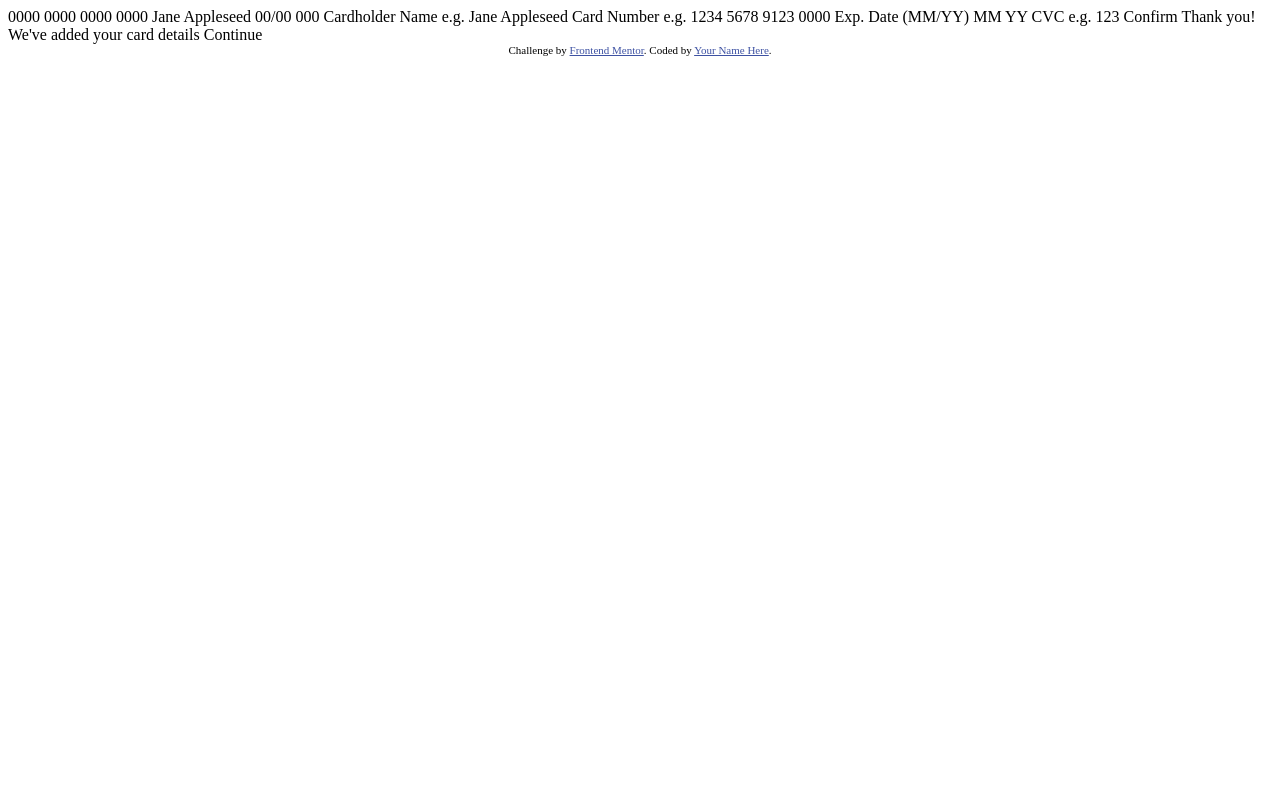
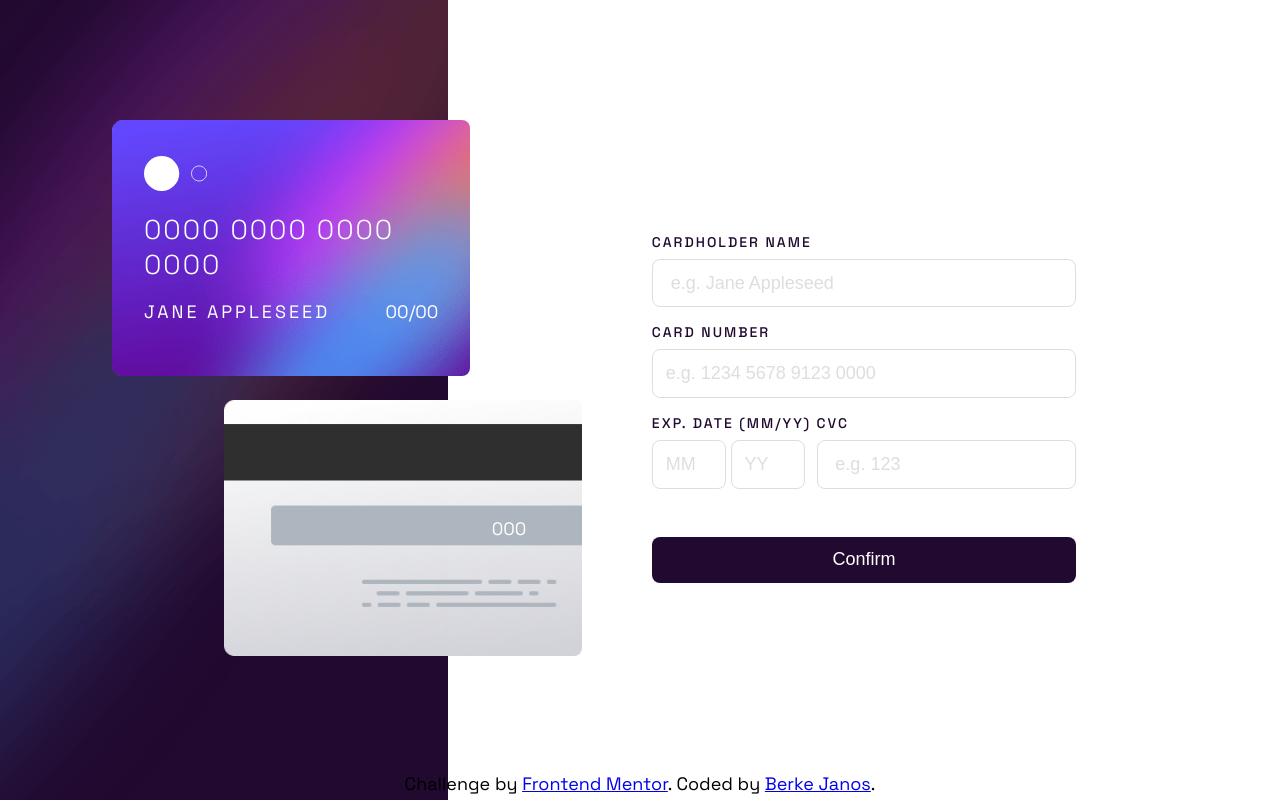
Before and after one commit to BerkeJani/interactive-card-details-form-main, a plain HTML site: page index.html in a window 1280 px wide. Drawn offline with Linux system fonts and the light colour scheme.

Commit message:
Success message displayed, all tasks done

```diff
--- a/index.html
+++ b/index.html
@@ -1,51 +1,117 @@
 <!DOCTYPE html>
 <html lang="en">
+
 <head>
   <meta charset="UTF-8">
-  <meta name="viewport" content="width=device-width, initial-scale=1.0"> <!-- displays site properly based on user's device -->
+  <meta name="viewport" content="width=device-width, initial-scale=1.0">
+  <!-- displays site properly based on user's device -->
 
   <link rel="icon" type="image/png" sizes="32x32" href="./images/favicon-32x32.png">
+  <link rel="stylesheet" href="./styles.css">
+  <script src="./logic.js" defer></script>
 
   <title>Frontend Mentor | Interactive card details form</title>
 
-  <!-- Feel free to remove these styles or customise in your own stylesheet 👍 -->
-  <style>
-    .attribution { font-size: 11px; text-align: center; }
-    .attribution a { color: hsl(228, 45%, 44%); }
-  </style>
 </head>
+
 <body>
+  <main class="main-content">
+    <div class="left-column">
+      <div class="card-pictures-wrapper">
+        <div class="card-front">
+          <div class="card-logo">
+            <img src="./images/card-logo.svg" alt="card-logo">
+          </div>
+          <h3 id="card-number">
+            0000 0000 0000 0000
+          </h3>
+          <div class="name-exp-wrapper">
+            <p id="name-on-card">
+              Jane Appleseed
+            </p>
+            <p id="date-of-expire">
+              <span id="exp-month">00</span>/<span id="exp-year">00</span>
+            </p>
+          </div>
 
-  0000 0000 0000 0000
-  Jane Appleseed
-  00/00
+        </div>
+        <div class="card-back">
+          <p id="cvc-code">
+            000
+          </p>
+        </div>
+      </div>
+    </div>
 
-  000
+    <div class="right-column">
+      <div id="card-form" class="card-form-wrapper">
+        <form id="card-form" class="card-form" autocomplete="on" name="card-form">
+          <label for="cardholder-name-input" class="form-label">
+            Cardholder Name
+          </label>
 
-  Cardholder Name
-  e.g. Jane Appleseed
+          <input type="text" onkeyup="updateData('name-on-card',this)" id="cardholder-name-input" class="form-input"
+            placeholder=" e.g. Jane Appleseed" required pattern="^[a-zA-Z\s]+$"
+            oninvalid="this.setCustomValidity('Please enter a valid name here')" oninput="this.setCustomValidity('')">
 
-  Card Number
-  e.g. 1234 5678 9123 0000
+          <label for="card-number-input" class="form-label">
+            Card Number
+          </label>
 
-  Exp. Date (MM/YY)
-  MM
-  YY
+          <input type="text" onkeyup="updateData('card-number',this)" id="card-number-input" class="form-input"
+            placeholder="e.g. 1234 5678 9123 0000" required pattern="[0-9]{16}$"
+            oninvalid="this.setCustomValidity('Please enter a valid bankcard number here (16 digits)')"
+            oninput="this.setCustomValidity('')">
 
-  CVC
-  e.g. 123
+          <div class="exp-cvc-wrapper">
+            <div class="exp-wrapper">
+              <label for="expire-date-month" class="form-label">
+                Exp. Date (MM/YY)
+              </label>
 
-  Confirm
+              <input type="number" onchange="updateData('exp-month',this)" id="expire-date-month" class="form-input"
+                placeholder="MM" required min="1" max="12"
+                oninvalid="this.setCustomValidity('Please enter a month (1-12)')" oninput="this.setCustomValidity('')">
 
-  <!-- Completed state start -->
+              <input type="number" onchange="updateData('exp-year',this)" id="expire-date-year" class="form-input"
+                placeholder="YY" required min="24" max="50"
+                oninvalid="this.setCustomValidity('Please enter a valid year (last two digits)')"
+                oninput="this.setCustomValidity('')">
+            </div>
 
-  Thank you!
-  We've added your card details
-  Continue
+            <div class="cvc-wrapper">
+              <label for="cvc-input" class="form-label">
+                CVC
+              </label>
+
+              <input type="text" onkeyup="updateData('cvc-code',this)" id="cvc-input" class="form-input"
+                placeholder=" e.g. 123" pattern="[0-9]{3}$" required
+                oninvalid="this.setCustomValidity('Please enter a valid CVC code (3 digits)')"
+                oninput="this.setCustomValidity('')">
+            </div>
+          </div>
+          <input type="submit" class="form-button" value="Confirm"></button>
+        </form>
+      </div>
+      <div id="success-screen">
+        <img id="icon-complete" src="./images/icon-complete.svg" alt="icon-complete">
+        <h1 class="success-thank">
+          Thank you!
+        </h1>
+        <p class="success-message">
+          We've added your card details
+        </p>
+        <a href="https://www.linkedin.com/in/janos-berke5/">
+          <button class="form-button">Continue</button>
+        </a>
+      </div>
+    </div>
+  </main>
 
   <div class="attribution">
     Challenge by <a href="https://www.frontendmentor.io?ref=challenge" target="_blank">Frontend Mentor</a>.
-    Coded by <a href="#">Your Name Here</a>.
+    Coded by <a href="https://www.linkedin.com/in/janos-berke5/">Berke Janos</a>.
   </div>
 </body>
+
 </html>
--- /dev/null
+++ b/logic.js
@@ -0,0 +1,11 @@
+document.getElementById("card-form").addEventListener('submit',
+    function (e) {
+        e.preventDefault();
+        document.getElementById("card-form").style.display = 'none';
+        document.getElementById("success-screen").style.display = 'flex';
+    }
+)
+
+function updateData(fieldName, inputElement) {
+    document.getElementById(fieldName).innerHTML = inputElement.value;
+}
--- /dev/null
+++ b/styles.css
@@ -0,0 +1,262 @@
+@import url('https://fonts.googleapis.com/css2?family=Space+Grotesk:wght@300..700&display=swap');
+
+:root {
+    /* Colors */
+    --RedInputErrors: hsl(0, 100%, 66%);
+    --White: hsl(0, 0%, 100%);
+    --LightGrayishViolet: hsl(270, 3%, 87%);
+    --DarkGrayishViolet: hsl(279, 6%, 55%);
+    --VeryDarkViolet: hsl(278, 68%, 11%);
+}
+
+*,
+html {
+    box-sizing: border-box;
+}
+
+body {
+    font-size: 18px;
+    font-family: "Space Grotesk";
+    width: 100%;
+    margin: 0;
+    display: flex;
+    justify-content: center;
+}
+
+.main-content {
+    width: 100%;
+    height: 100vh;
+    display: flex;
+    flex-direction: row;
+    justify-content: center;
+    align-items: center;
+    background-color: var(--White);
+}
+
+.left-column {
+    width: 35%;
+    height: 100%;
+    background-image: url("./images/bg-main-desktop.png");
+    background-repeat: no-repeat;
+    position: relative;
+}
+
+.card-front,
+.card-back {
+    width: 80%;
+    height: 16rem;
+    background-size: 100% auto;
+    background-repeat: no-repeat;
+    background-size: cover;
+    display: flex;
+    flex-direction: column;
+    justify-content: center;
+    align-content: center;
+    position: absolute;
+    padding: 2rem;
+    border-radius: .5rem;
+    color: var(--White);
+}
+
+.card-front {
+    top: 15%;
+    left: 25%;
+    background-image: url("./images/bg-card-front.png");
+}
+
+.card-logo img {
+    height: 35px;
+    margin-bottom: .5rem;
+}
+
+#card-number {
+    font-size: 1.7rem;
+    font-weight: 300;
+    text-align: left;
+    letter-spacing: 2px;
+    margin-bottom: 0;
+    margin-top: .5rem;
+}
+
+.name-exp-wrapper {
+    display: flex;
+    justify-content: space-between;
+    align-items: center;
+}
+
+#name-on-card {
+    text-transform: uppercase;
+    letter-spacing: 3px;
+}
+
+.card-back {
+    top: 50%;
+    left: 50%;
+    background-image: url("./images/bg-card-back.png");
+}
+
+#cvc-code {
+    text-align: right;
+    margin-right: 1.5rem;
+}
+
+.right-column {
+    width: 65%;
+    height: 100%;
+    display: flex;
+    justify-content: center;
+    align-items: center;
+}
+
+.card-form-wrapper {
+    width: 85%;
+    display: flex;
+    justify-content: center;
+}
+
+.card-form {
+    width: 60%;
+    display: flex;
+    flex-direction: column;
+    justify-content: center;
+}
+
+.form-label {
+    display: block;
+    color: var(--VeryDarkViolet);
+    font-size: 14px;
+    text-transform: uppercase;
+    font-weight: 500;
+    margin-top: 1rem;
+    margin-bottom: .5rem;
+    letter-spacing: 2px;
+}
+
+.form-input {
+    padding: .8rem;
+    border: 1px solid var(--LightGrayishViolet);
+    font-size: 18px;
+    border-radius: .5rem;
+}
+
+.form-input::placeholder {
+    color: var(--LightGrayishViolet)
+}
+
+.exp-cvc-wrapper {
+    display: flex;
+    flex-direction: row;
+    justify-content: space-between;
+    align-items: end;
+}
+
+.exp-wrapper{
+    width: 50%;
+}
+
+
+#expire-date-month,
+#expire-date-year {
+    width: 45%;
+}
+
+.form-button {
+    margin-top: 3rem;
+    padding: .8rem;
+    font-size: 18px;
+    background-color: var(--VeryDarkViolet);
+    color: var(--White);
+    border: none;
+    border-radius: .5rem;
+}
+
+input:invalid {
+    color: var(--RedInputErrors);
+}
+
+#success-screen{
+    display: none;
+    flex-direction: column;
+    justify-content: center;
+    align-items: center;
+}
+
+#icon-complete{
+    width: 3rem;
+}
+
+.success-thank{
+    margin-top: .5rem;
+    margin-bottom: .5rem;
+}
+
+.attribution {
+    width: 100%;
+    position: fixed;
+    bottom: 5px;
+    text-align: center;
+}
+
+@media only screen and (max-width:375px) {
+    .main-content {
+        flex-direction: column;
+    }
+
+    .left-column {
+        width: 100%;
+    }
+
+    .card-front,
+    .card-back {
+        width: 70%;
+        height: 60%;
+        font-size: .5rem;
+    }
+
+    .card-front {
+        z-index: 5;
+        left: 1rem;
+        top: 8.5rem;
+    }
+
+    .card-back {
+        z-index: 0;
+        left: 6rem;
+        top: 3rem;
+    }
+
+    #card-number{
+        font-size: .85rem;
+    }
+
+    .right-column{
+        width: 90%;
+        height: 100vh;
+    }
+
+    .card-form-wrapper {
+        width: 100%;
+    }
+
+    .card-form {
+        width: 100%;
+        margin-top:2.5rem;
+        margin-bottom: 2.5rem;
+    }
+
+    .cvc-wrapper {
+        width: 50%;
+    }
+
+    #cvc-input {
+        width: 100%;
+    }
+
+    .form-button{
+        margin-top: 1rem;
+    }
+
+    .attribution {
+        font-size: .8rem;
+    }
+}
```
